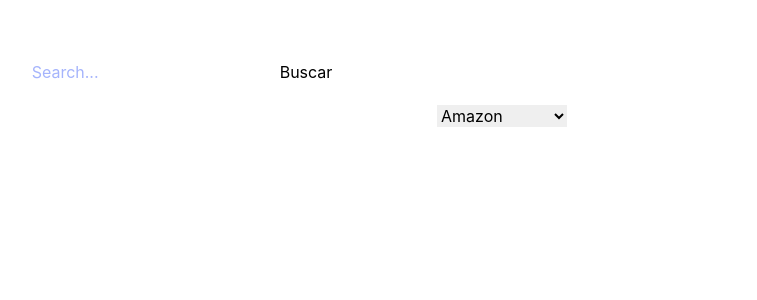
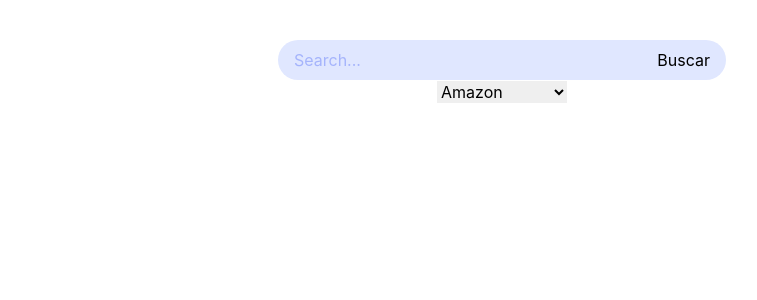
Before and after one commit to PLAYMAN11/Scrappy, a React (Create React App) app: page / in a window 1280 px wide. Shown: the top 300 px of the page, without its empty margins (138-895 px from the left). Built offline with nearby package versions, Linux system fonts and the light colour scheme.

Commit message:
se regreso

```diff
--- a/src/ApiCall.js
+++ b/src/ApiCall.js
@@ -69,8 +69,7 @@ const APIsCall = () => {
     return (
         <div>
             <form
-                //className="flex items-center space-x-2 justify-center rounded-full py-2 px-4 bg-indigo-100 max-w-md mx-auto"
-                className='w-11/12 h-auto md:w-8/12 xl:w-1/2 bg-whitw p-5 rounded-3xl'
+                className="flex items-center space-x-2 justify-center rounded-full py-2 px-4 bg-indigo-100 max-w-md mx-auto"
                 onSubmit={handleSearch}
             >
                 <input
```
